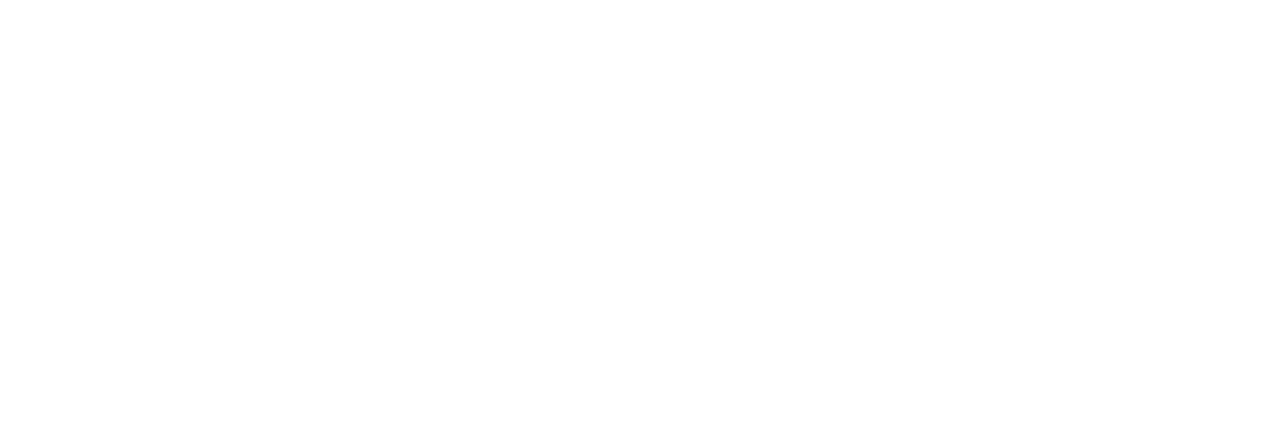
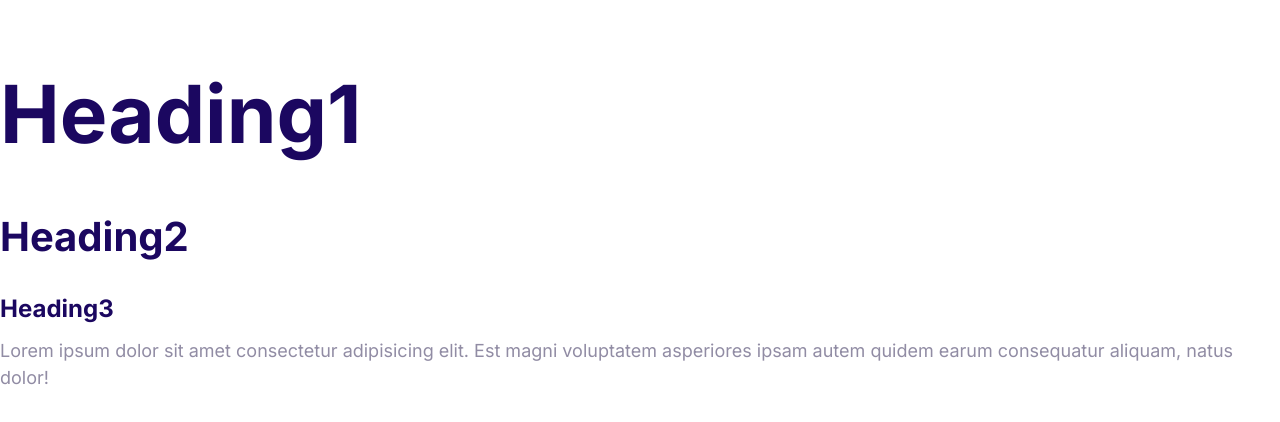
Before and after one commit to Astghik011/moshify, a plain HTML site: page index.html in a window 1280 px wide. Drawn offline with Linux system fonts and the light colour scheme.

Commit message:
Define the styles for the fonts

```diff
--- a/css/styles.css
+++ b/css/styles.css
@@ -5,3 +5,58 @@
     --color-headings:#1b0760;
     --color-body:#918ca4;
 }
+
+html{
+    font-size:62.5%;
+}
+
+/* standard version */
+body{
+    font-family: Inter, Arial, Helvetica, sans-serif;
+    color:var(--color-body);
+    font-size: 2.4rem;
+    line-height: 1.5;
+}
+
+h1,
+h2,
+h3{
+    color:var(--color-headings);
+    margin-bottom: 1rem;
+}
+
+h1{
+    font-size: 7rem;
+}
+
+h2{
+    font-size: 4rem;
+}
+
+h3{
+    font-size: 3rem;
+}
+
+p{
+    margin-top: 0;
+}
+
+/* mobile version */
+
+@media screen and (min-width:1024px){
+    body{
+        font-size:1.8rem;
+    }
+
+    h1{
+        font-size: 8rem;
+    }
+
+    h2{
+        font-size: 4rem;
+    }
+
+    h3{
+        font-size: 2.4rem;
+    }
+}
--- a/index.html
+++ b/index.html
@@ -7,8 +7,14 @@
     <title>Document</title>
     <link rel="stylesheet" href="css/normalize.css">
     <link rel="stylesheet" href="css/styles.css">
+    <link rel="preconnect" href="https://fonts.googleapis.com">
+    <link rel="preconnect" href="https://fonts.gstatic.com" crossorigin>
+    <link href="https://fonts.googleapis.com/css2?family=Inter:wght@400;700&display=swap" rel="stylesheet">
 </head>
 <body>
-
+    <h1>Heading1</h1>
+    <h2>Heading2</h2>
+    <h3>Heading3</h3>
+    <p>Lorem ipsum dolor sit amet consectetur adipisicing elit. Est magni voluptatem asperiores ipsam autem quidem earum consequatur aliquam, natus dolor!</p>
 </body>
 </html>
```
